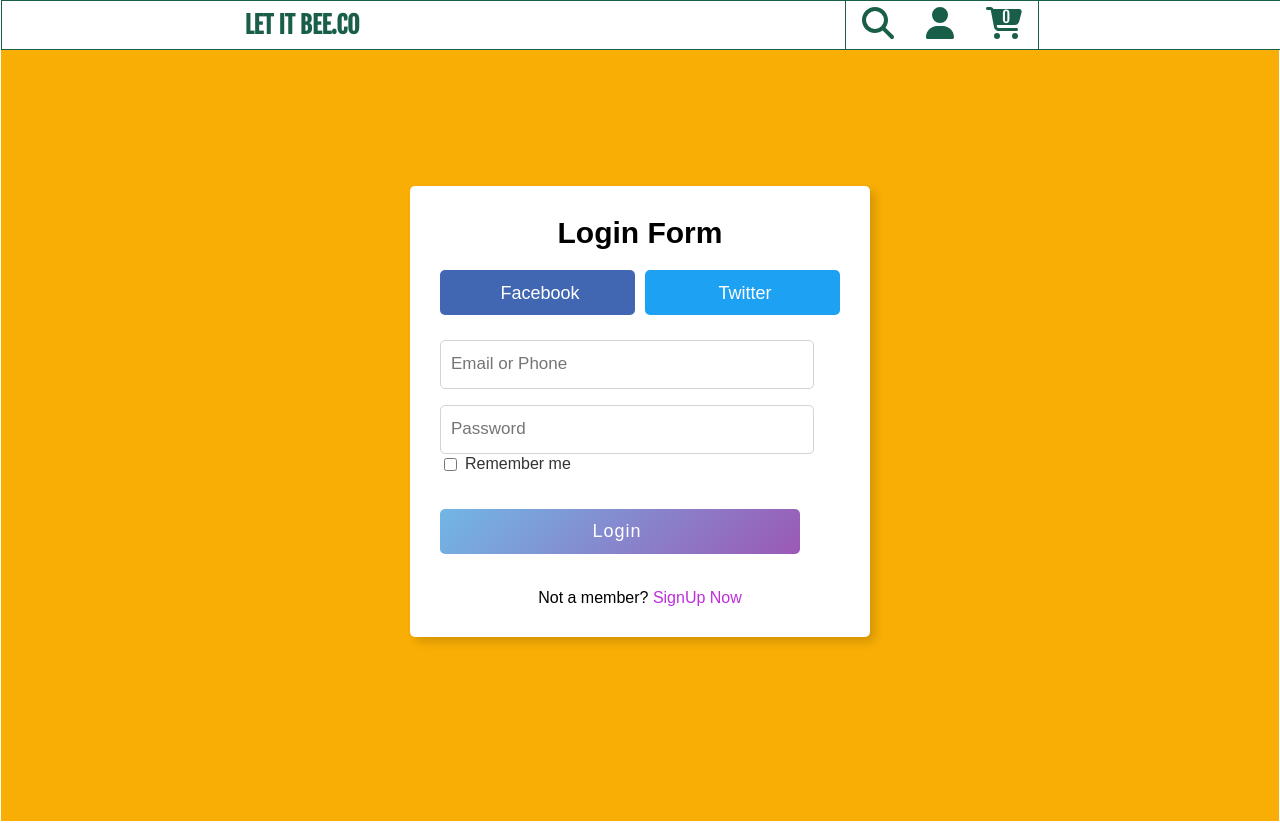
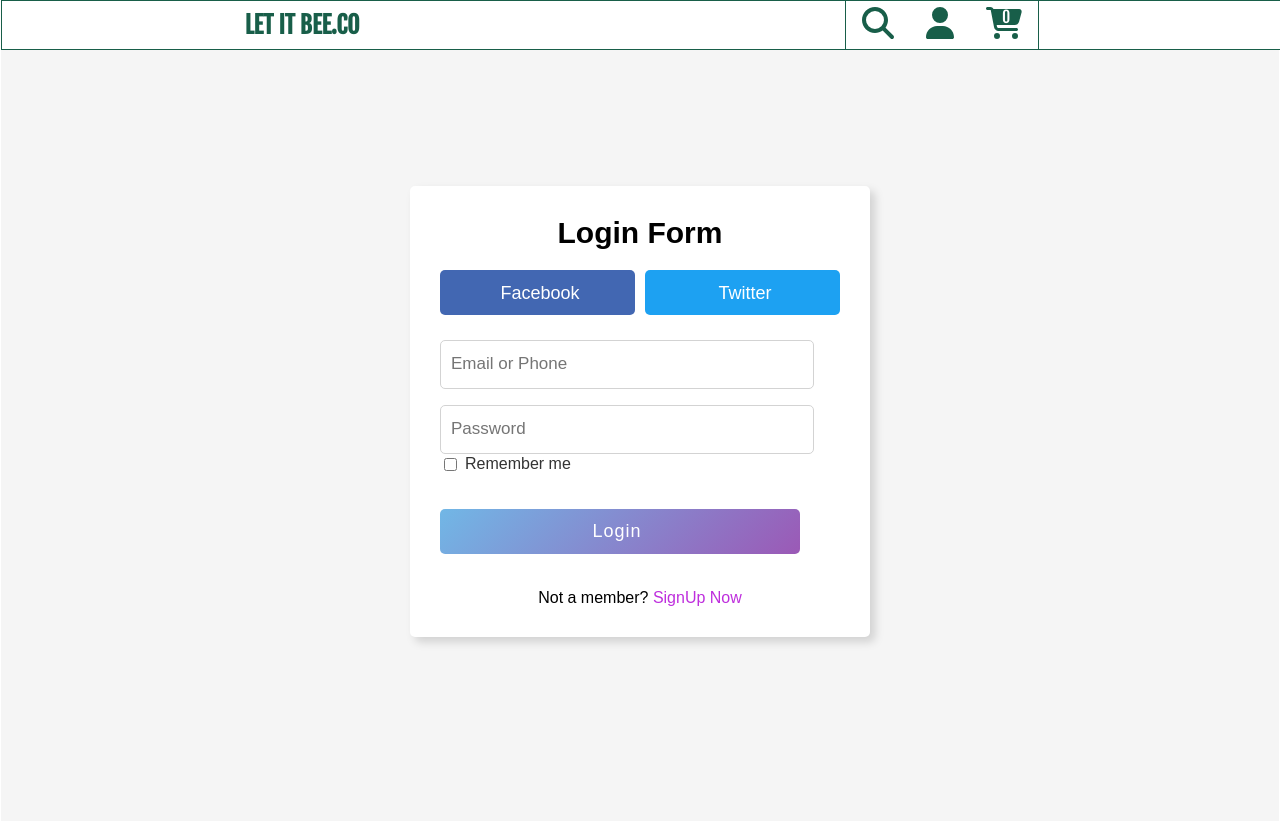
Before and after one commit to shubham007x/Honey-Store, a React (Create React App) app: page /login in a window 1280 px wide. Shown: the top 823 px of the page. Built offline with nearby package versions, Linux system fonts and the light colour scheme.

Commit message:
Update Login.css

```diff
--- a/src/Styles/Login.css
+++ b/src/Styles/Login.css
@@ -8,8 +8,14 @@
     display: grid;
     height: 100vh;
     place-items:center;
-    background: #f9AE05;
-
+    background-color: whitesmoke;
+  }
+  .logName{
+    font-size: 20px;
+  }
+  .logName>span{
+    margin-left: 10px;
+    cursor: pointer;
   }
   .main_div{
     width: 400px;
```
